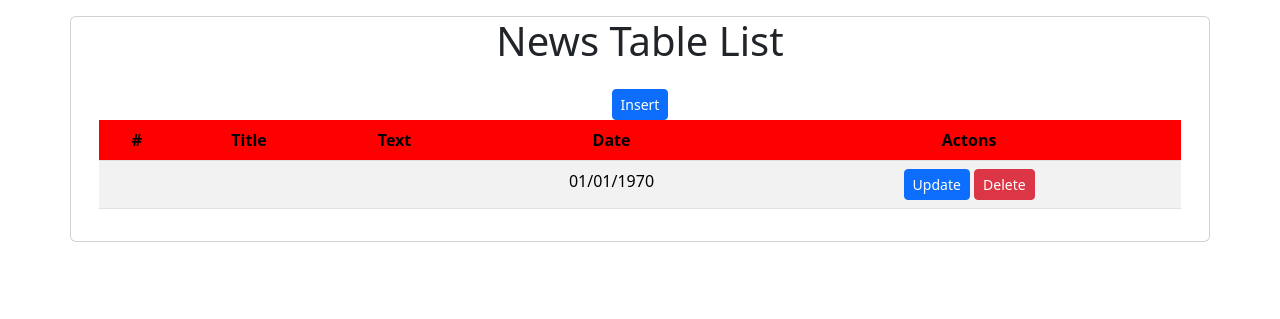
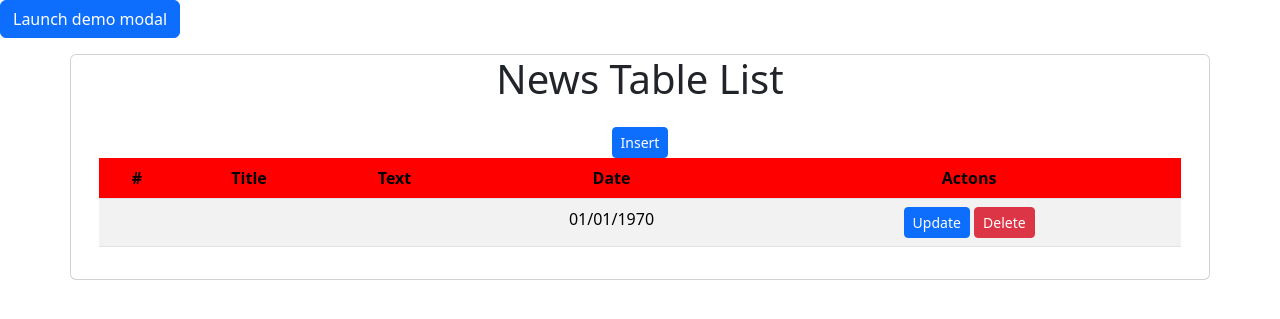
Before and after one commit to nickpsal/codeigniter3, a CodeIgniter app: page /codeigniter3/ in a window 1280 px wide. Shown: the top 319 px of the page. Run offline with CodeIgniter, Linux system fonts and the light colour scheme; tables that the repository leaves empty or names only in its code hold one stand-in row (values such as "Sample post"); data that the repository does not hold is empty.

Commit message:
commit modal

```diff
--- a/application/views/home.php
+++ b/application/views/home.php
@@ -1,6 +1,31 @@
 <?php
 defined('BASEPATH') or exit('No direct script access allowed');
 ?>
+
+<!-- Button trigger modal -->
+<button type="button" class="btn btn-primary" data-bs-toggle="modal" data-bs-target="#exampleModal">
+  Launch demo modal
+</button>
+
+<!-- Modal -->
+<div class="modal fade" id="exampleModal" tabindex="-1" aria-labelledby="exampleModalLabel" aria-hidden="true">
+  <div class="modal-dialog">
+    <div class="modal-content">
+      <div class="modal-header">
+        <h1 class="modal-title fs-5" id="exampleModalLabel">Modal title</h1>
+        <button type="button" class="btn-close" data-bs-dismiss="modal" aria-label="Close"></button>
+      </div>
+      <div class="modal-body">
+        Demo Content Modal
+      </div>
+      <div class="modal-footer">
+        <button type="button" class="btn btn-secondary" data-bs-dismiss="modal">Close</button>
+        <button type="button" class="btn btn-primary">Save changes</button>
+      </div>
+    </div>
+  </div>
+</div>
+
 
 <div class="container">
 	<div class="row">
--- a/application/views/includes/footer.php
+++ b/application/views/includes/footer.php
@@ -1,8 +1,8 @@
 <?php
 defined('BASEPATH') OR exit('No direct script access allowed');
 ?>
+<script src="https://ajax.googleapis.com/ajax/libs/jquery/3.7.1/jquery.min.js"></script>
 <script src="https://cdn.jsdelivr.net/npm/bootstrap@5.3.3/dist/js/bootstrap.bundle.min.js"></script>
-<script src="https://code.jquery.com/jquery-3.6.0.min.js"></script>
 <script src="<?=base_url('assets/js/scripts.js')?>"></script>
   </body>
 </html>
--- a/application/views/includes/header.php
+++ b/application/views/includes/header.php
@@ -1,14 +1,15 @@
 <?php
-defined('BASEPATH') OR exit('No direct script access allowed');
+defined('BASEPATH') or exit('No direct script access allowed');
 ?>
 
 <!doctype html>
 <html lang="en">
-  <head>
-    <meta charset="utf-8">
-    <meta name="viewport" content="width=device-width, initial-scale=1">
-    <title><?=$pageTitle?> - CodeIgniter 3</title>
-	<link href="<?=base_url()?>assets/css/style.css" rel="stylesheet">
-    <link href="https://cdn.jsdelivr.net/npm/bootstrap@5.3.3/dist/css/bootstrap.min.css" rel="stylesheet">
-  </head>
-  <body>
+
+<head>
+  <meta charset="utf-8">
+  <meta name="viewport" content="width=device-width, initial-scale=1">
+  <title><?= $pageTitle ?> - CodeIgniter 3</title>
+  <link href="<?= base_url() ?>assets/css/style.css" rel="stylesheet">
+  <link href="https://cdn.jsdelivr.net/npm/bootstrap@5.3.3/dist/css/bootstrap.min.css" rel="stylesheet" integrity="sha384-QWTKZyjpPEjISv5WaRU9OFeRpok6YctnYmDr5pNlyT2bRjXh0JMhjY6hW+ALEwIH" crossorigin="anonymous"></head>
+
+<body>
```
Also changed, not shown: test.html (added, +42 -0 lines), assets/js/scripts.js (line endings or trailing spaces).
